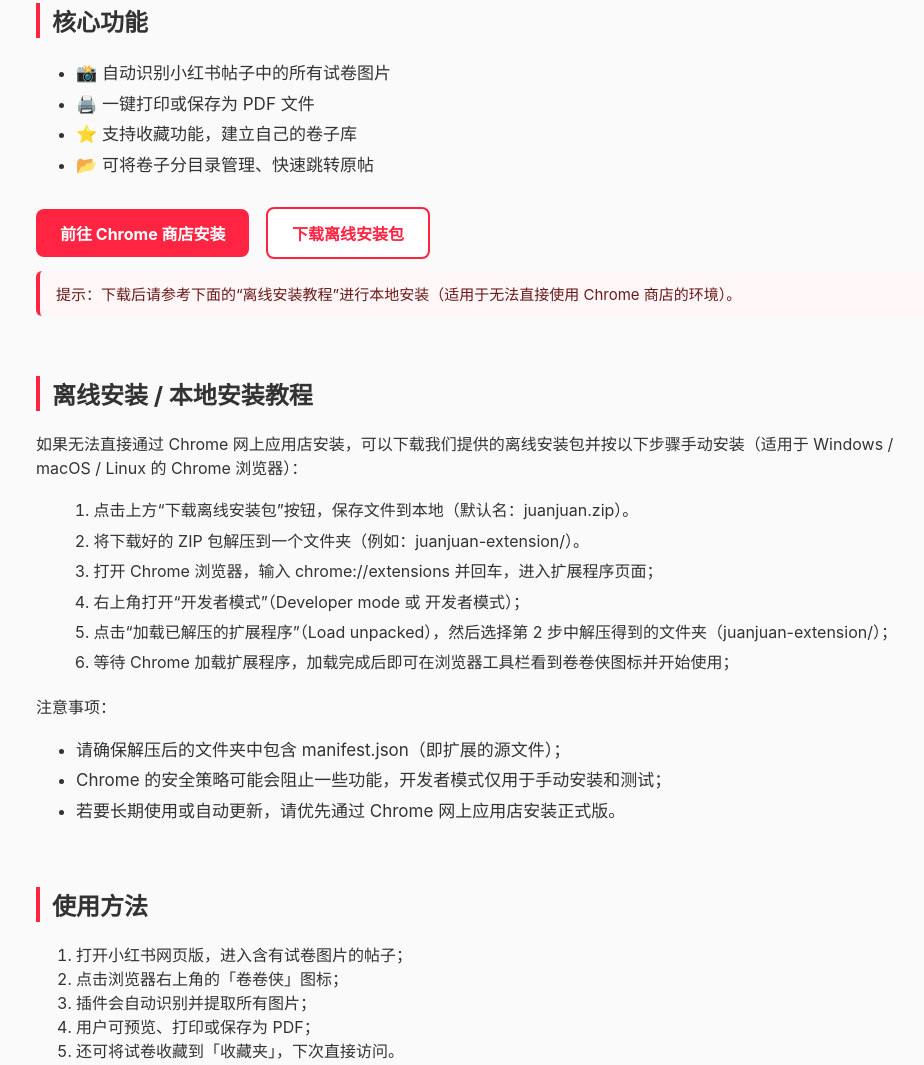
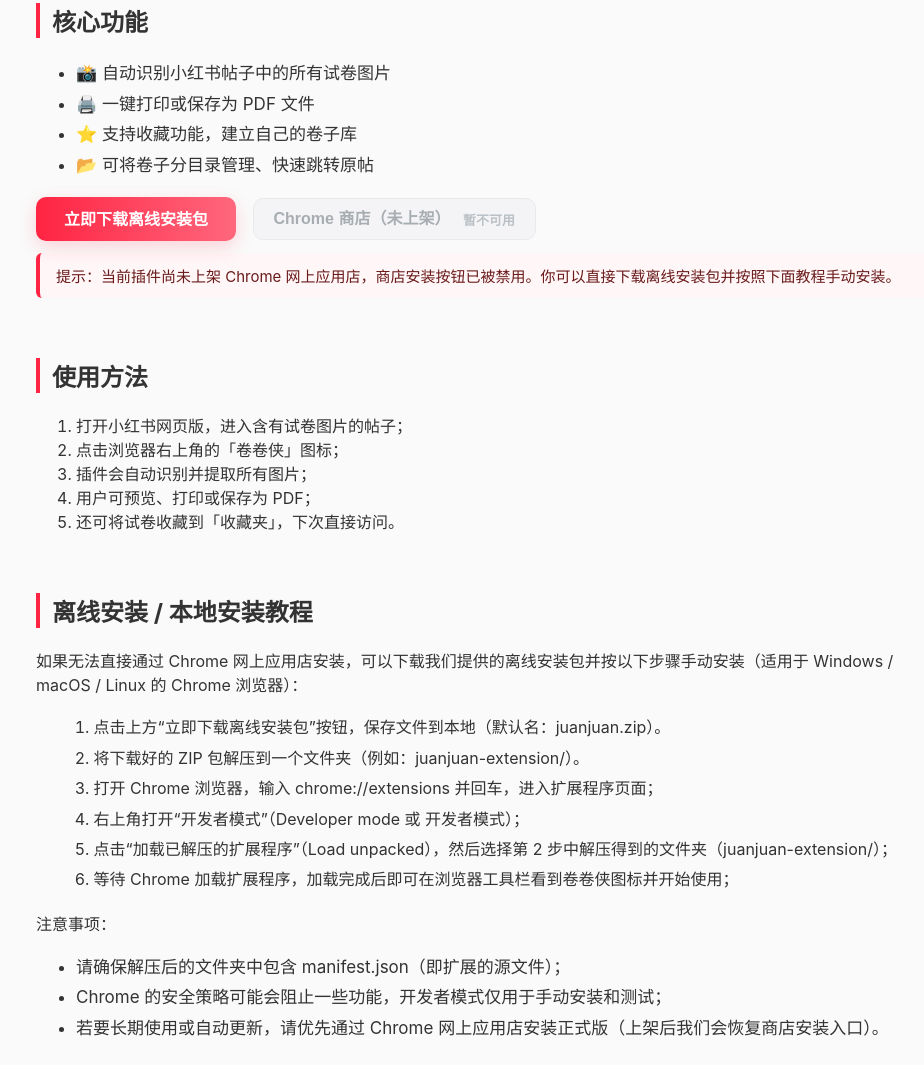
Before and after one commit to liudf0716/juanjuan, a plain HTML site: page index.html in a window 1280 px wide. Shown: the part 568-1633 px from the top of the page, without its empty margins (154-1078 px from the left). Drawn offline with Linux system fonts and the light colour scheme.

Commit message:
Refactor button styles and update download instructions
Updated button styles and added primary action button for downloading. Modified the notice message for clarity regarding Chrome store availability.

```diff
--- a/index.html
+++ b/index.html
@@ -49,31 +49,63 @@
       line-height: 1.8;
       font-size: 17px;
     }
+
+    /* 基础按钮样式 */
     .btn {
       display: inline-block;
-      background: #ff2442;
-      color: white;
-      padding: 12px 24px;
-      border-radius: 8px;
       text-decoration: none;
+      border-radius: 10px;
       font-size: 16px;
-      font-weight: bold;
+      font-weight: 700;
+      transition: 0.18s ease;
+      line-height: 1;
+      vertical-align: middle;
+    }
+
+    /* 重点下载按钮（主按钮）*/
+    .btn.primary {
+      background: linear-gradient(90deg,#ff2442,#ff677d);
+      color: #fff;
+      padding: 14px 28px;
+      box-shadow: 0 6px 18px rgba(255,36,66,0.18);
+      border: none;
+    }
+    .btn.primary:hover { transform: translateY(-2px); box-shadow: 0 10px 24px rgba(255,36,66,0.20); }
+
+    /* 次要（Chrome 商店）- 显示为禁用状态 */
+    .btn.chrome {
+      background: #f3f4f6;
+      color: #9aa0a6;
+      padding: 12px 20px;
+      border: 1px solid #e6e7e9;
+      margin-left: 12px;
+    }
+    .btn.chrome[disabled],
+    .btn.chrome.disabled {
+      cursor: not-allowed;
+      opacity: 0.85;
+      pointer-events: none; /* 防止点击 */
+    }
+    .btn.chrome .hint {
+      display: inline-block;
+      margin-left: 8px;
+      font-size: 13px;
+      color: #b0b7bd;
+      vertical-align: middle;
+    }
+
+    .actions {
       margin-top: 10px;
-      transition: 0.2s;
     }
-    .btn:hover {
-      background: #ff4c66;
-    }
-    /* 次要按钮（下载）样式 */
-    .btn.secondary {
-      background: #fff;
-      color: #ff2442;
-      border: 2px solid #ff2442;
-      margin-left: 12px;
-      box-shadow: none;
-    }
-    .btn.secondary:hover {
-      background: #fff0f1;
+
+    .notice {
+      background: #fff6f7;
+      border-left: 4px solid #ff2442;
+      padding: 12px 16px;
+      border-radius: 6px;
+      margin-top: 12px;
+      color: #6a1a1a;
+      font-size: 15px;
     }
     .screenshots {
       display: flex;
@@ -93,25 +125,18 @@
       padding: 20px;
       border-top: 1px solid #eee;
     }
-    .notice {
-      background: #fff6f7;
-      border-left: 4px solid #ff2442;
-      padding: 12px 16px;
-      border-radius: 6px;
-      margin-top: 12px;
-      color: #6a1a1a;
-      font-size: 15px;
-    }
     ol.install-steps {
       line-height: 1.9;
       font-size: 16px;
       margin-left: 1.1em;
     }
+
     @media (max-width: 600px) {
       header h1 { font-size: 28px; }
       .screenshots img { width: 100%; }
-      .btn { display: block; width: 100%; text-align: center; }
-      .btn.secondary { margin-left: 0; margin-top: 12px; }
+      .actions { display: flex; flex-direction: column; gap: 10px; }
+      .btn.primary, .btn.chrome { display: block; width: 100%; text-align: center; margin-left: 0; }
+      .btn.primary { padding: 14px 16px; font-size: 18px; }
     }
   </style>
 </head>
@@ -145,35 +170,21 @@
         <li>⭐ 支持收藏功能，建立自己的卷子库</li>
         <li>📂 可将卷子分目录管理、快速跳转原帖</li>
       </ul>
-      <div>
-        <a class="btn" href="https://chrome.google.com/webstore" target="_blank" rel="noopener">前往 Chrome 商店安装</a>
-        <!-- 下载离线安装包按钮：直接下载 assets 目录下的 zip 文件 -->
-        <a class="btn secondary" href="assets/juanjuan.zip" download="juanjuan.zip" title="下载离线安装包">下载离线安装包</a>
+
+      <div class="actions">
+        <!-- 重点突出：把下载按钮放在前面并设计为主按钮 -->
+        <a class="btn primary" href="assets/juanjuan.zip" download="juanjuan.zip" title="下载离线安装包">立即下载离线安装包</a>
+
+        <!-- Chrome 商店按钮显示为禁用状态（页面 UI 上不可点击），并说明未上架 -->
+        <button class="btn chrome disabled" aria-disabled="true" disabled title="尚未上架 Chrome 网上应用店">
+          Chrome 商店（未上架）
+          <span class="hint">暂不可用</span>
+        </button>
       </div>
+
       <div class="notice" aria-live="polite">
-        提示：下载后请参考下面的“离线安装教程”进行本地安装（适用于无法直接使用 Chrome 商店的环境）。
+        提示：当前插件尚未上架 Chrome 网上应用店，商店安装按钮已被禁用。你可以直接下载离线安装包并按照下面教程手动安装。
       </div>
-    </section>
-
-    <section id="manual-install">
-      <h2>离线安装 / 本地安装教程</h2>
-      <p>如果无法直接通过 Chrome 网上应用店安装，可以下载我们提供的离线安装包并按以下步骤手动安装（适用于 Windows / macOS / Linux 的 Chrome 浏览器）：</p>
-      <ol class="install-steps">
-        <li>点击上方“下载离线安装包”按钮，保存文件到本地（默认名：juanjuan.zip）。</li>
-        <li>将下载好的 ZIP 包解压到一个文件夹（例如：juanjuan-extension/）。</li>
-        <li>打开 Chrome 浏览器，输入 chrome://extensions 并回车，进入扩展程序页面；</li>
-        <li>右上角打开“开发者模式”（Developer mode 或 开发者模式）；</li>
-        <li>点击“加载已解压的扩展程序”（Load unpacked），然后选择第 2 步中解压得到的文件夹（juanjuan-extension/）；</li>
-        <li>等待 Chrome 加载扩展程序，加载完成后即可在浏览器工具栏看到卷卷侠图标并开始使用；</li>
-      </ol>
-      <p>
-        注意事项：
-        <ul>
-          <li>请确保解压后的文件夹中包含 manifest.json（即扩展的源文件）；</li>
-          <li>Chrome 的安全策略可能会阻止一些功能，开发者模式仅用于手动安装和测试；</li>
-          <li>若要长期使用或自动更新，请优先通过 Chrome 网上应用店安装正式版。</li>
-        </ul>
-      </p>
     </section>
 
     <section id="tutorial">
@@ -187,7 +198,26 @@
       </ol>
     </section>
 
-
+    <section id="manual-install">
+      <h2>离线安装 / 本地安装教程</h2>
+      <p>如果无法直接通过 Chrome 网上应用店安装，可以下载我们提供的离线安装包并按以下步骤手动安装（适用于 Windows / macOS / Linux 的 Chrome 浏览器）：</p>
+      <ol class="install-steps">
+        <li>点击上方“立即下载离线安装包”按钮，保存文件到本地（默认名：juanjuan.zip）。</li>
+        <li>将下载好的 ZIP 包解压到一个文件夹（例如：juanjuan-extension/）。</li>
+        <li>打开 Chrome 浏览器，输入 chrome://extensions 并回车，进入扩展程序页面；</li>
+        <li>右上角打开“开发者模式”（Developer mode 或 开发者模式）；</li>
+        <li>点击“加载已解压的扩展程序”（Load unpacked），然后选择第 2 步中解压得到的文件夹（juanjuan-extension/）；</li>
+        <li>等待 Chrome 加载扩展程序，加载完成后即可在浏览器工具栏看到卷卷侠图标并开始使用；</li>
+      </ol>
+      <p>
+        注意事项：
+        <ul>
+          <li>请确保解压后的文件夹中包含 manifest.json（即扩展的源文件）；</li>
+          <li>Chrome 的安全策略可能会阻止一些功能，开发者模式仅用于手动安装和测试；</li>
+          <li>若要长期使用或自动更新，请优先通过 Chrome 网上应用店安装正式版（上架后我们会恢复商店安装入口）。</li>
+        </ul>
+      </p>
+    </section>
 
     <section id="screenshots">
       <h2>界面预览</h2>
```
